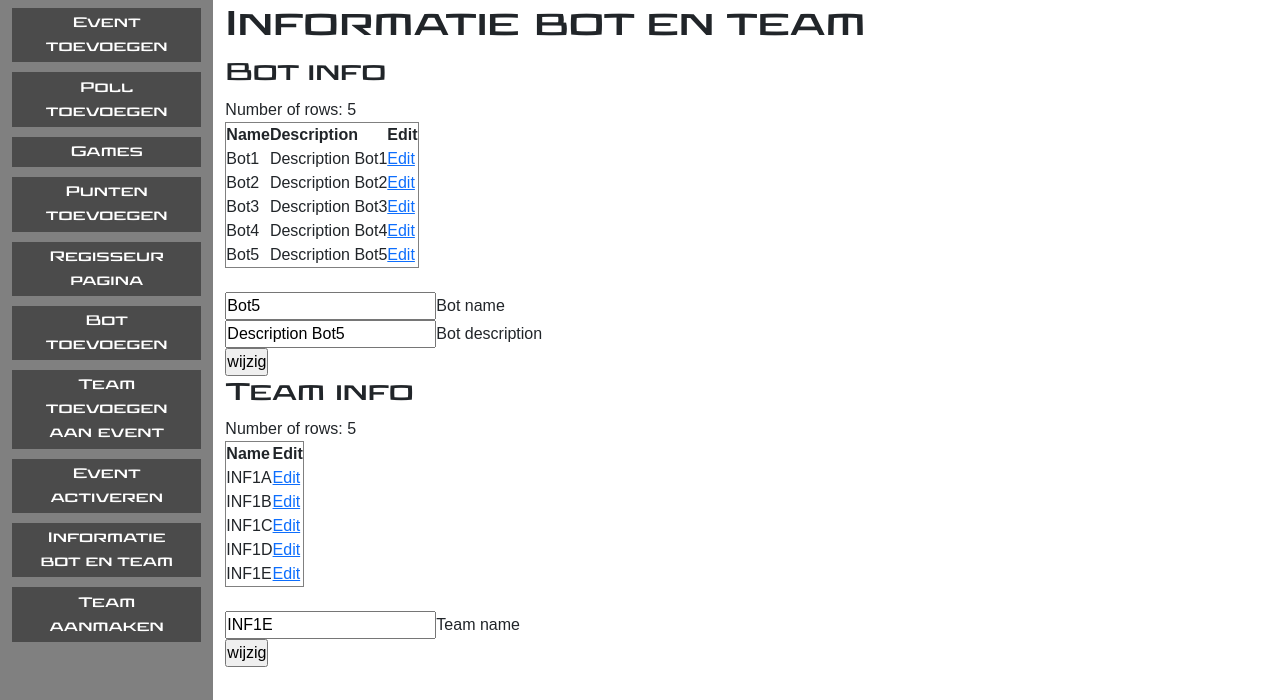
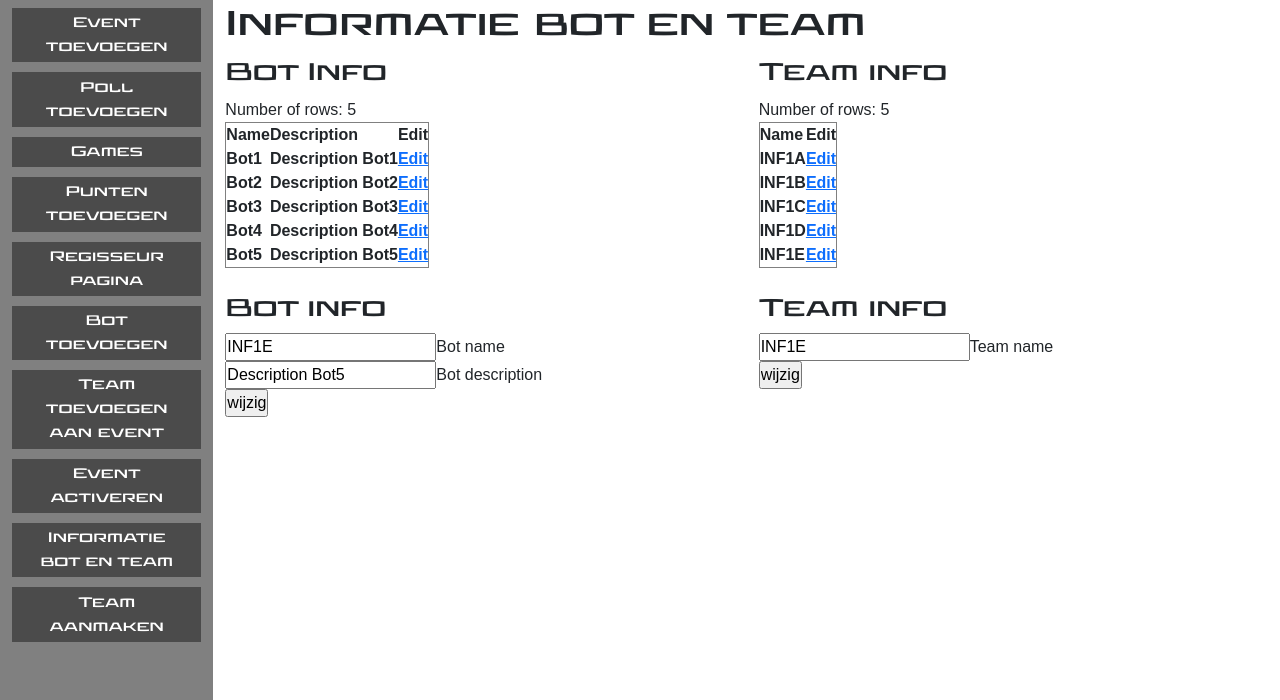
Before and after one commit to DelanoKoster1/Battle-Bot-interface, a PHP site: page /pages/admin.php?info in a window 1280 px wide. Shown: the part 100-800 px from the top of the page. Run offline with PHP 8.4, Linux system fonts and the light colour scheme; the visitor is signed in with stand-in values (Sample User, id 1); data comes from the database, SQL or seed files in the repository; lists and menus that the app fills with data are empty; some libraries are stand-ins or nearby versions.

Commit message:
working info.php

```diff
--- a/components/admin/info.php
+++ b/components/admin/info.php
@@ -1,15 +1,11 @@
 <?php
-        $conn = mysqli_connect("localhost","root","")
-        or die ("Cannot connect to server");
-
-        mysqli_select_db($conn, "battlebot")
-        or die ("No db with that name<br>");
+$conn = connectDB();
 
 if (isset($_POST['change'])) {
     if (!empty($_POST['name'])) {
         if (!empty($_POST['description'])) {
 
-                    $id = filter_input(INPUT_GET, 'id', FILTER_SANITIZE_NUMBER_INT);
+            $id = filter_input(INPUT_GET, 'botId', FILTER_SANITIZE_NUMBER_INT);
             $name = filter_input(INPUT_POST, 'name', FILTER_SANITIZE_SPECIAL_CHARS);
             $description = filter_input(INPUT_POST, 'description', FILTER_SANITIZE_SPECIAL_CHARS);
 
@@ -20,7 +16,7 @@
 
             mysqli_stmt_execute($stmt) or die ("<br>unable");
 
-                    echo ("Informatie gewijzigd");
+            echo ("<div>Informatie gewijzigd</div>");
 
             mysqli_stmt_close($stmt);
 
@@ -35,8 +31,7 @@
 }
 if (isset($_POST['change2'])) {
     if (!empty($_POST['name'])) {
-
-                $id = filter_input(INPUT_GET, 'id', FILTER_SANITIZE_NUMBER_INT);
+        $id = filter_input(INPUT_GET, 'teamId', FILTER_SANITIZE_NUMBER_INT);
         $name = filter_input(INPUT_POST, 'name', FILTER_SANITIZE_SPECIAL_CHARS);
 
         $stmt = mysqli_prepare($conn, "UPDATE team SET name=? WHERE id=?") or die (mysqli_error($conn));
@@ -55,44 +50,31 @@
 }
 
 ?>
-<!DOCTYPE html>
-<html lang="en">
-<head>
-    <meta charset="UTF-8">
-    <meta http-equiv="X-UA-Compatible" content="IE=edge">
-    <meta name="viewport" content="width=device-width, initial-scale=1.0">
-    <title>Informatie Bot en Team</title>
-</head>
-<body>
-    <h3>Bot info</h3>
+
+<div class="row">
+    <div class="col-md-6">
+        <h3>Bot Info</h3>
         <?php
-        $conn = mysqli_connect("localhost","root","")
-        or die ("Cannot connect to server");
 
-        mysqli_select_db($conn, "battlebot")
-        or die("Cannot find<br>");
 
         $query = "SELECT id, name, description FROM bot";
-        $stmt = mysqli_prepare($conn, $query)
-        or die (mysqli_error($conn));
+        $stmt = mysqli_prepare($conn, $query) or die (mysqli_error($conn));
 
-        mysqli_stmt_execute($stmt)
-        or die("Cannot prepare statement");
+        mysqli_stmt_execute($stmt) or die("Cannot prepare statement");
 
         mysqli_stmt_bind_result($stmt, $id, $name, $description);
         mysqli_stmt_store_result($stmt);
 
-        if(mysqli_stmt_num_rows($stmt) > 0)
-        {
+        if (mysqli_stmt_num_rows($stmt) > 0) {
             echo "Number of rows: " . mysqli_stmt_num_rows($stmt);
             echo "<table border='1'>";
             echo "<th style='text-align: left;'>Name</th><th>Description</th><th>Edit</th>";
 
             while (mysqli_stmt_fetch($stmt)) {
                 echo "<tr>";
-                echo "<td>" . $name . "</td>";
-                echo "<td>" . $description . "</td>";
-                echo "<td><a href=admin.php?info&id=" . $id . ">Edit</a></td>";
+                echo "<th>" . $name . "</th>";
+                echo "<th>" . $description . "</th>";
+                echo "<th><a href=admin.php?info&botId=" . $id . ">Edit</a></th>";
                 echo "</tr>";
             }
             echo "</table>";
@@ -102,27 +84,24 @@
         echo "<br>";
 
         //wijzigen
-        if(isset($_GET["id"])){
-        $id = $_GET["id"];
+        if (isset($_GET["botId"])) {
+            $id = $_GET["botId"];
+
             $stmt = mysqli_prepare($conn, "SELECT name, description FROM bot WHERE id = ?") or die (mysqli_error($conn));
-
             mysqli_stmt_bind_param($stmt, "i", $id);
-
             mysqli_stmt_execute($stmt) or die('<br>message');
             mysqli_stmt_store_result($stmt) or die (mysqli_error($conn));
-        if (mysqli_stmt_num_rows($stmt) > 0){
+
+            if (mysqli_stmt_num_rows($stmt) > 0) {
                 mysqli_stmt_bind_result($stmt, $name, $description);
                 mysqli_stmt_fetch($stmt);
                 mysqli_stmt_close($stmt);
                 mysqli_close($conn);
-        }}
+            }
+        }
         ?>
-    <form method="POST" action="">
-        <input type="hidden" value="<?php echo $id; ?>" name="id" id="id">
-        <input type="text" value="<?php echo $name; ?>" name="name">Bot name<br>
-        <input type="text" value="<?php echo $description; ?>" name="description">Bot description<br>
-        <input type="submit" name="change" value="wijzig">
-    </form>
+    </div>
+    <div class="col-md-6">
         <h3>Team info</h3>
         <?php
     $conn = mysqli_connect("localhost","root","")
@@ -149,19 +128,19 @@
 
         while (mysqli_stmt_fetch($stmt)) {
             echo "<tr>";
-                echo "<td>" . $name . "</td>";
-                echo "<td><a href=admin.php?info&id=" . $id . ">Edit</a></td>";
+            echo "<th>" . $name . "</th>";
+            echo "<th><a href=admin.php?info&teamId=" . $id . ">Edit</a></th>";
             echo "</tr>";
         }
         echo "</table>";
     } else {
         echo "No teams";
     }
-        echo "<br>";
+
 
     //wijzigen
-        if(isset($_GET["id"])){
-        $id = $_GET["id"];
+    if(isset($_GET["teamId"])){
+    $id = $_GET["teamId"];
     $stmt = mysqli_prepare($conn, "SELECT name FROM team WHERE id = ?") or die (mysqli_error($conn));
 
     mysqli_stmt_bind_param($stmt, "i", $id);
@@ -175,10 +154,27 @@
     mysqli_close($conn);
     }}
 ?>
+    </div>
+</div>
+<div class="row">
+    <div class="col-md-6">
+    <h3>Bot info</h3>
     <form method="POST" action="">
-        <input type="hidden" value="<?php echo $id; ?>" name="id" id="id">
+        <input type="hidden" value="<?php echo $id; ?>" name="botId" id="id">
+        <input type="text" value="<?php echo $name; ?>" name="name">Bot name<br>
+        <input type="text" value="<?php echo $description; ?>" name="description">Bot description<br>
+        <input type="submit" name="change" value="wijzig">
+    </form>
+    </div>
+
+
+
+    <div class="col-md-6">
+    <h3>Team info</h3>
+    <form method="POST" action="">
+        <input type="hidden" value="<?php echo $id; ?>" name="teamId" id="id">
         <input type="text" value="<?php echo $name; ?>" name="name">Team name<br>
         <input type="submit" name="change2" value="wijzig">
     </form>
-</body>
-</html>
+    </div>
+</div>
```
Lines whose indentation alone changed are shown as unchanged.
